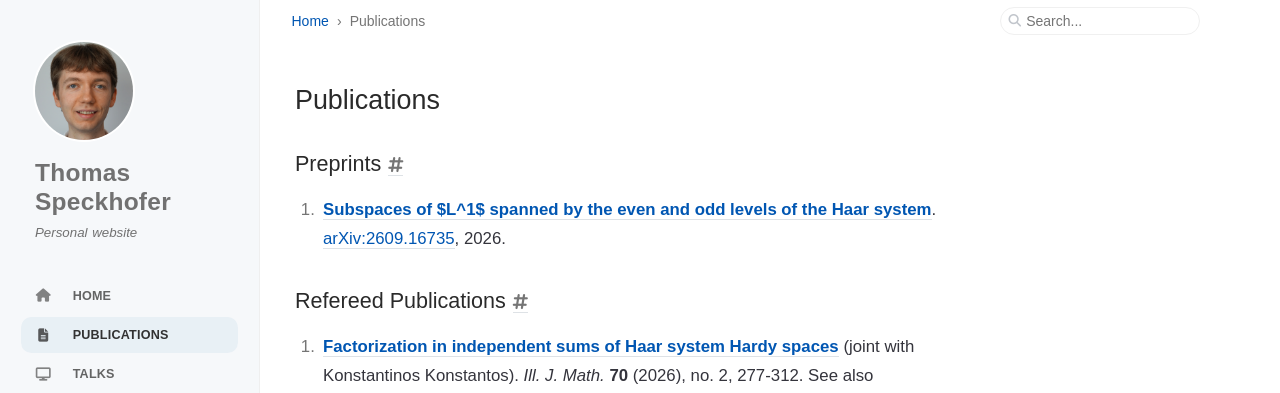
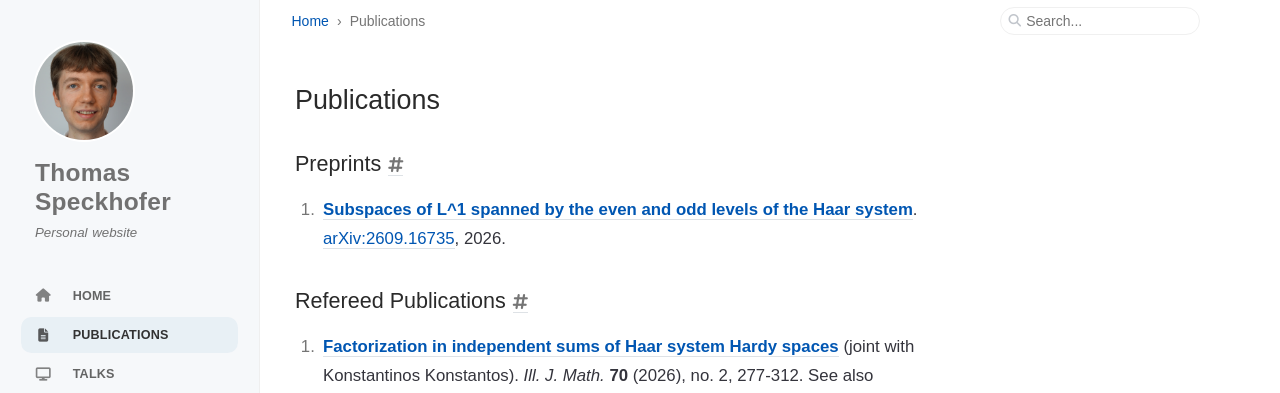
Before and after one commit to speckhofer/speckhofer.github.io, a Jekyll site: the page built from _tabs/publications.md, in a window 1280 px wide. Shown: the top 393 px of the page. Built offline with Jekyll 4.4.1, drawn with Linux system fonts in a browser that asks for light colours; cached includes are drawn as plain includes.

```diff
--- a/_tabs/publications.md
+++ b/_tabs/publications.md
@@ -5,7 +5,7 @@ order: 1
 
 ## Preprints
 
-1. <a href="https://arxiv.org/pdf/2609.16735"><strong>Subspaces of $L^1$ spanned by the even and odd levels of the Haar system</strong></a>. [arXiv:2609.16735](https://arxiv.org/abs/2609.16735), 2026.
+1. [**Subspaces of L^1 spanned by the even and odd levels of the Haar system**](https://arxiv.org/pdf/2609.16735). [arXiv:2609.16735](https://arxiv.org/abs/2609.16735), 2026.
 
 ## Refereed Publications
 
```
